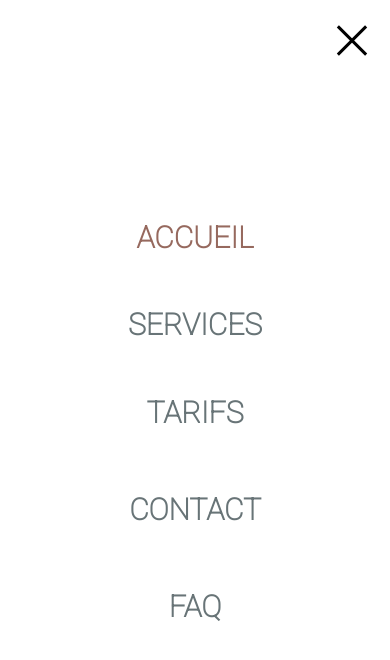
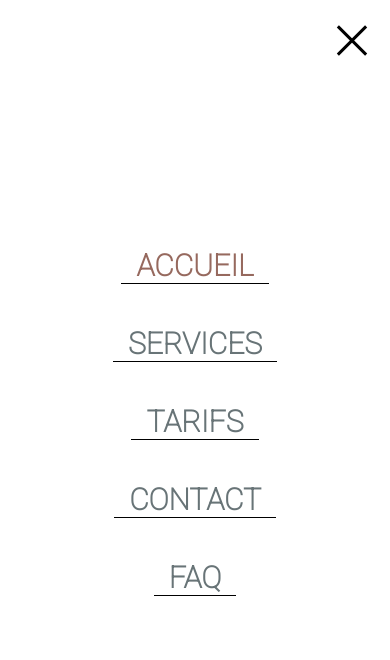
Before and after one commit to Truffenoire/SecretariatLive, a React (Create React App) app: page / in a window 390 px wide. Both pictures are taken after a click on the button 351 px from the left and 38 px from the top of the page. Shown: the top 660 px of the page. Built offline with nearby package versions, Linux system fonts and the light colour scheme; a web font is replaced by a local one.

Commit message:
effect anim

```diff
--- a/src/components/Header/Header.jsx
+++ b/src/components/Header/Header.jsx
@@ -1,7 +1,13 @@
-import React, { useEffect, useState } from 'react';
+import React, { useEffect, useState, useRef } from 'react';
 // import { Link } from 'react-router-dom'
 import { HashLink as Link } from 'react-router-hash-link';
 import logo from '../../imageImport/logoPetit.png'
+
+import { gsap } from 'gsap'
+import { ScrollTrigger } from 'gsap/ScrollTrigger'
+import { ScrollToPlugin } from 'gsap/ScrollToPlugin';
+
+gsap.registerPlugin(ScrollTrigger, ScrollToPlugin)
 
 
 const Header = ( {showMenu, setShowMenu, accueil, setAccueil, service, setService, tarifs, setTarifs, contact, setContact, faq, setFaq, sousMenu, setSousMenu} ) => {
@@ -69,31 +75,32 @@ const Header = ( {showMenu, setShowMenu, accueil, setAccueil, service, setServic
         console.log(location[3]);
     // }
 
+
+
     return (
         <div className='header'>
             <div className='logo'>
                 <Link id={'ancre'} to={"/SecretariatLive"}><img src={logo} alt="Logo secretariat Live" /></Link>
             </div>
-            <nav className={`navBar ${showMenu ? "showNav" : "hideNav"}`}>
-                <ul>
-                    <Link className={accueil} onMouseEnter={handleClose} onClick={handleAccueil} to={"/SecretariatLive#ancre"}>Accueil</Link>
-                    {/* <Link className={service} onMouseEnter={handleMenu} to={location[3]}>Services</Link> */}
+            <nav  className={`navBar ${showMenu ? "showNav" : "hideNav"}`}>
+                <ul className='aLink' >
+                    <li><div id={`${showMenu ? "slideTop0" : "hideNav"}`}><Link id={`${showMenu ? "slideTop" : "hideNav"}`} className={accueil} onMouseEnter={handleClose} onClick={handleAccueil} to={"/SecretariatLive#ancre"}>Accueil</Link></div></li>
 
                     {sousMenu === 1 ?
                     <div className='sousMenuContainer'>
-                        <Link className={service} onMouseEnter={handleMenu} to={location[3]}>Services</Link>
+                        <li><div id={`${showMenu ? "slideTop1" : "hideNav"}`}><Link className={service} onMouseEnter={handleMenu} to={location[3]}>Services</Link></div></li>
                         <div onMouseLeave={handleClose} onMouseEnter={handleMenu} className='sousMenu'>
-                            <Link onClick={handleCloseSousMenu} to={"/entreprises#ancre"}>Entreprises</Link>
-                            <Link onClick={handleCloseSousMenu} to={"particuliers#ancre"}>Particuliers</Link>
+                            <li><Link onClick={handleCloseSousMenu} to={"/entreprises#ancre"}>Entreprises</Link></li>
+                            <li><Link onClick={handleCloseSousMenu} to={"particuliers#ancre"}>Particuliers</Link></li>
                         </div>
                     </div>
                         :
-                        <div><Link className={service} onMouseEnter={handleMenu} to={location[3]}>Services</Link></div>
+                        <li><div id={`${showMenu ? "slideTop1" : "hideNav"}`}><Link className={service} onMouseEnter={handleMenu} to={location[3]}>Services</Link></div></li>
                     }
 
-                    <Link className={tarifs} onMouseEnter={handleClose} onClick={handleTarifs} to={"/tarifs#ancre"}>Tarifs</Link>
-                    <Link className={contact} onMouseEnter={handleClose} onClick={handleContact} to={"/contact#ancre"}>Contact</Link>
-                    <Link className={faq} onMouseEnter={handleClose} onClick={handleFAQ} to={"/FAQ#ancre"}>FAQ</Link>
+                    <li><div id={`${showMenu ? "slideTop2" : "hideNav"}`}><Link id={`${showMenu ? "slideTop" : "hideNav"}`} className={tarifs} onMouseEnter={handleClose} onClick={handleTarifs} to={"/tarifs#ancre"}>Tarifs</Link></div></li>
+                    <li><div id={`${showMenu ? "slideTop3" : "hideNav"}`}><Link id={`${showMenu ? "slideTop" : "hideNav"}`} className={contact} onMouseEnter={handleClose} onClick={handleContact} to={"/contact#ancre"}>Contact</Link></div></li>
+                    <li><div id={`${showMenu ? "slideTop4" : "hideNav"}`}><Link id={`${showMenu ? "slideTop" : "hideNav"}`} className={faq} onMouseEnter={handleClose} onClick={handleFAQ} to={"/FAQ#ancre"}>FAQ</Link></div></li>
                 </ul>
                 <button className='navBar_Burger' onClick={handleShow}>
                     <span className='burger_Bar'></span>
--- a/src/styles/_header.scss
+++ b/src/styles/_header.scss
@@ -6,7 +6,9 @@
     justify-content: space-around;
     align-items: center;
     text-transform: uppercase;
+    li{
 
+    }
     .selected {
         text-decoration: none;
         padding: 10px 15px;
@@ -46,53 +48,14 @@
         ul {
             display: flex;
             align-items: center;
-             // menu burger
              .navBar_Burger{
                 display: none;
-            //     position: fixed;
-            //     top: 1rem;
-            //     right: 1rem;
-            //     height: 40px;
-            //     width: 40px;
-            //     background: transparent;
-            //     border: none;
-            //     color: inherit;
-            //     &:hover{
-            //         cursor: pointer;
-            //     }
-            //     .burger_Bar{
-            //         display: block;
-            //         width: 40px;
-            //         height: 3px;
-            //         position: relative;
-            //         background-color: black;
-            //         &::before{
-            //             content: "";
-            //             display: block;
-            //             width: 40px;
-            //             height: 3px;
-            //             left: 0;
-            //             position: absolute;
-            //             background-color: black;
-            //             transform: translateY(-12px);
-            //         }
-            //         &::after{
-            //             content: "";
-            //             display: block;
-            //             width: 40px;
-            //             height: 3px;
-            //             left: 0;
-            //             position: absolute;
-            //             background-color: black;
-            //             transform: translateY(12px);
-            //         }
-            //     }
             }
-            // fin menu
             .sousMenu {
                 animation: 0.3s slideFromBot;
             }
-
+            li{
+                list-style-type: none;
                 a {
                     color: $color-2;
                     font-weight: 800;
@@ -118,6 +81,8 @@
                         color: $color-1;
                     }
                 }
+
+            }
         }
     }
 }
@@ -129,6 +94,34 @@
 
     to {
         transform: translateY(0px);
+    }
+}
+@keyframes slideFromLeft {
+    0% {
+        opacity: 0;
+        transform: translateX(-330px);
+    }
+    50%{
+        opacity: 0.2;
+    }
+
+    100% {
+        opacity: 1;
+        transform: translateX(0px);
+    }
+}
+@keyframes widthFromLeft {
+    0% {
+        opacity: 0;
+        width: 1vw;
+    }
+    50%{
+        opacity: 0.2;
+    }
+
+    100% {
+        opacity: 1;
+        width: 100vw;
     }
 }
 
@@ -155,14 +148,54 @@
             z-index: 10;
             position: fixed;
             top: 0;
+            left: 0;
             background-color: white;
             height: 100vh;
+            animation: 0.5s widthFromLeft;
             width: 100vw;
             ul{
                 height: 100vh;
                 align-items: center;
                 justify-content: center;
                 gap: 5%;
+                .sousMenu{
+                    li{
+                        &::after{
+                            display: none;
+                        }
+                    }
+                }
+                li{
+                    list-style-type: none;
+                    &::after{
+                        content: "";
+                        background-color: black;
+                        height: 1px;
+                        width: 100%;
+                        display: block;
+                        animation: 1s slideFromLeft;
+                    }
+                    // #slideTop0{
+                    //     // animation: 0.5s slideFromLeft;
+                    // }
+                    // #slideTop1{
+                    //     // animation: 0.6s slideFromLeft;
+                    // }
+                    #slideTop2{
+                        animation: 0.7s slideFromLeft;
+                    }
+                    #slideTop3{
+                        animation: 0.8s slideFromLeft;
+                    }
+                    #slideTop4{
+                        animation: 0.9s slideFromLeft;
+                    }
+                }
+                div{
+                    .sousMenu{
+                        border-bottom: none;
+                    }
+                }
             }
             button{
                 span.burger_Bar{
```
Lines whose indentation alone changed are shown as unchanged.
